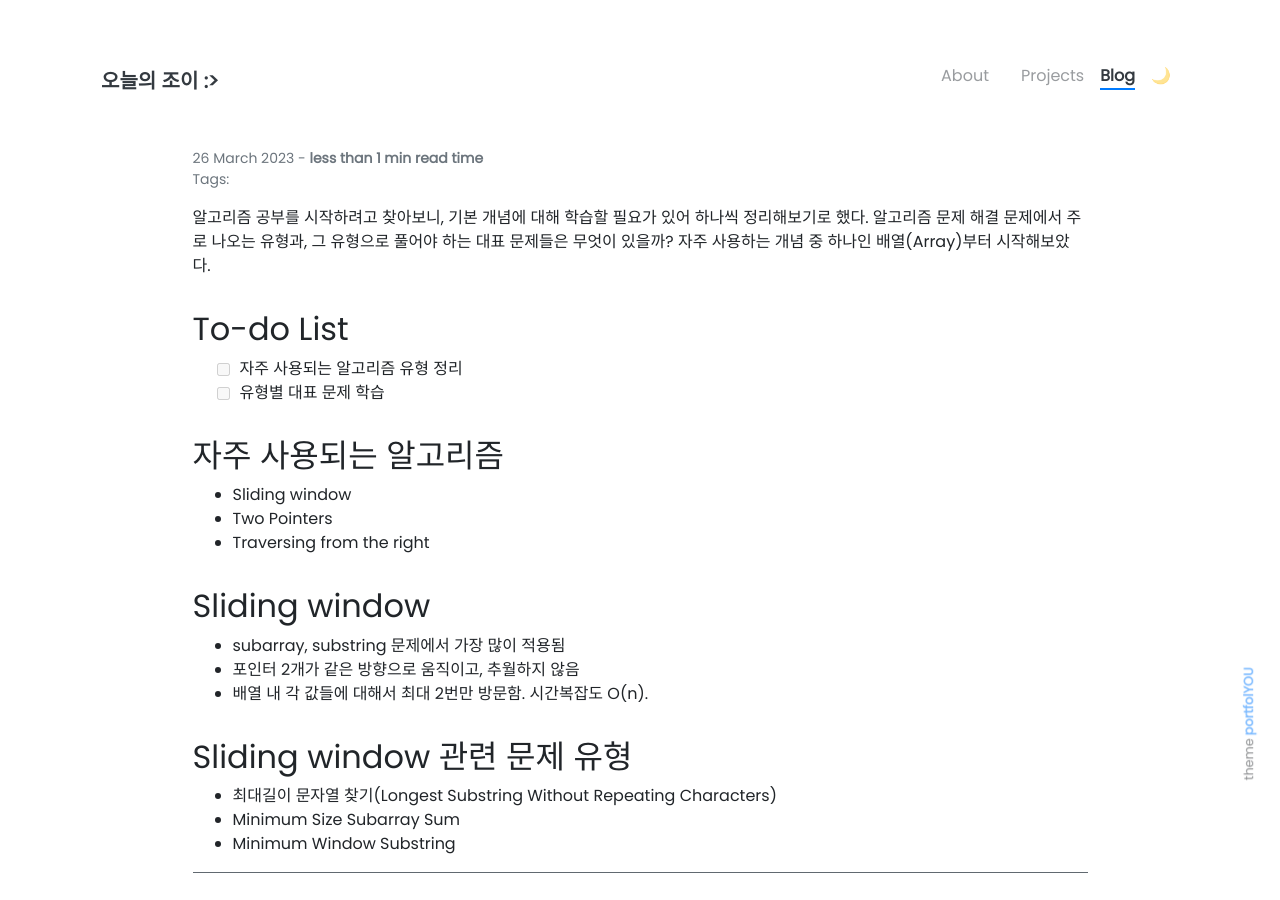
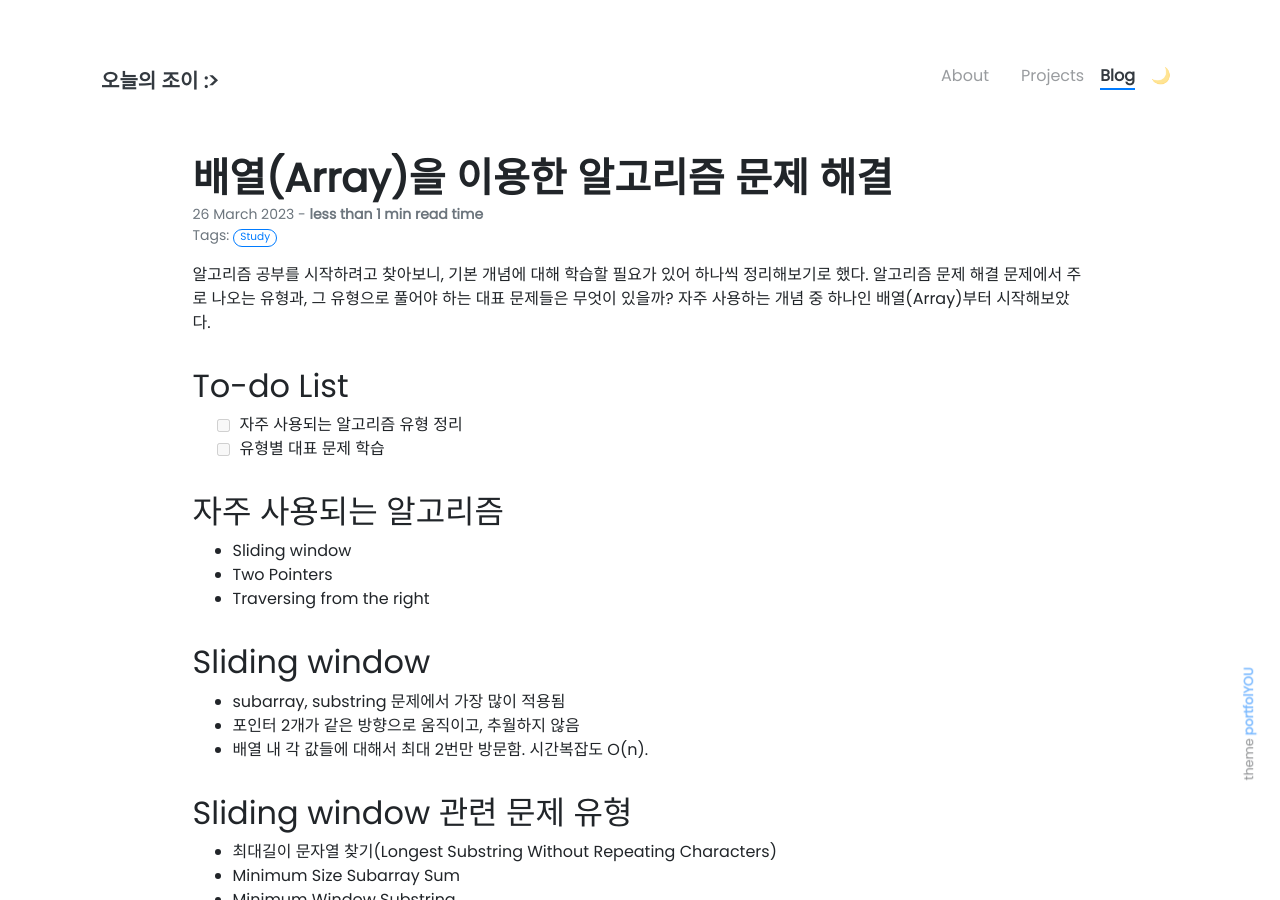
Before and after one commit to TodaysJoey/TodaysJoey.github.io, a Jekyll site: the page built from _posts/2023-03-26-array.md, in a window 1280 px wide and 900 px high. Built offline with Jekyll 4.4.1, drawn with Linux system fonts in a browser that asks for light colours; nearby versions of some CDN libraries; our own code applies the rules of GitHub Pages for plain Markdown files; comment, search, counter and statistics services are not loaded.

Commit message:
컨텐츠 제목 수정

```diff
--- a/_posts/2023-03-26-array.md
+++ b/_posts/2023-03-26-array.md
@@ -1,5 +1,5 @@
 ---
-title: [Array] SlideWindow
+title: 배열(Array)을 이용한 알고리즘 문제 해결
 tags: [Study]
 style: fill
 color: secondary
```
